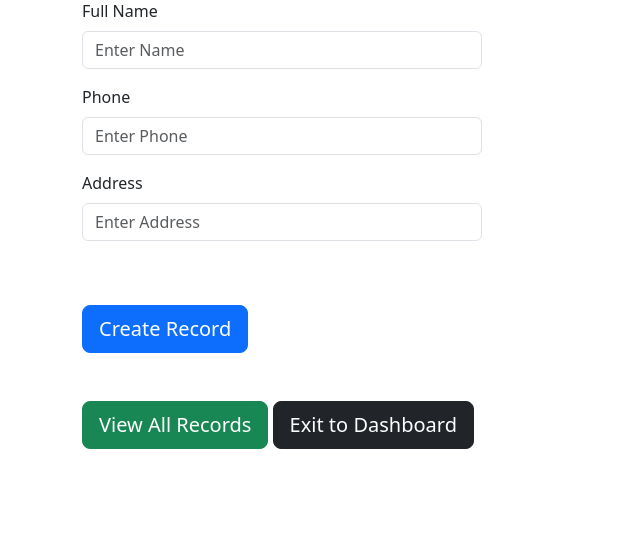
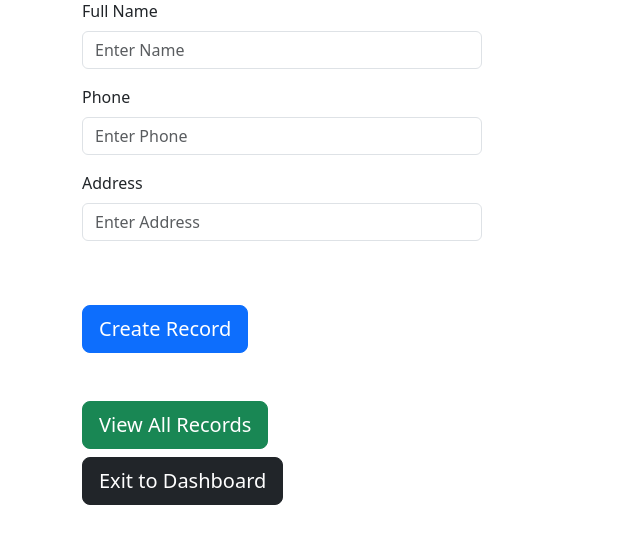
Before and after one commit to Yong3pole/PHP_database_MYSQL_test, a PHP site: page / in a window 1280 px wide. Shown: the part 73-617 px from the top of the page, without its empty margins (0-640 px from the left). Run offline with PHP 8.4, Linux system fonts and the light colour scheme.

Commit message:
Update index.php

```diff
--- a/index.php
+++ b/index.php
@@ -5,7 +5,6 @@ if (isset($_POST['submit'])) {
     $cname = $_POST['cname'];
     $phone = $_POST['phone'];
     $address = $_POST['address'];
-
 
     // Check if any of the required fields are empty
     if (empty($cname) || empty($phone) || empty($address)) {
@@ -71,8 +70,8 @@ if (isset($_POST['view_all'])) {
                 <input type="text" class="form-control" id="exampleFormControlInput4" placeholder="Enter Address" name="address" autocomplete="off" style="width: 400px">
             </div>
             <button class="btn btn-primary btn-lg my-5" name="submit">Create Record</button>
-            </br><button class="btn btn-success btn-lg" name="view_all">View All Records</button>
-            <a href="dashboard.php" class="btn btn-dark btn-lg">Exit to Dashboard</a>
+            </br><button class="btn btn-success btn-lg" name="view_all">View All Records</button><br>
+            <a href="dashboard.php" class="btn btn-dark btn-lg my-2">Exit to Dashboard</a>
         </form>
     </div>
 </body>
```
